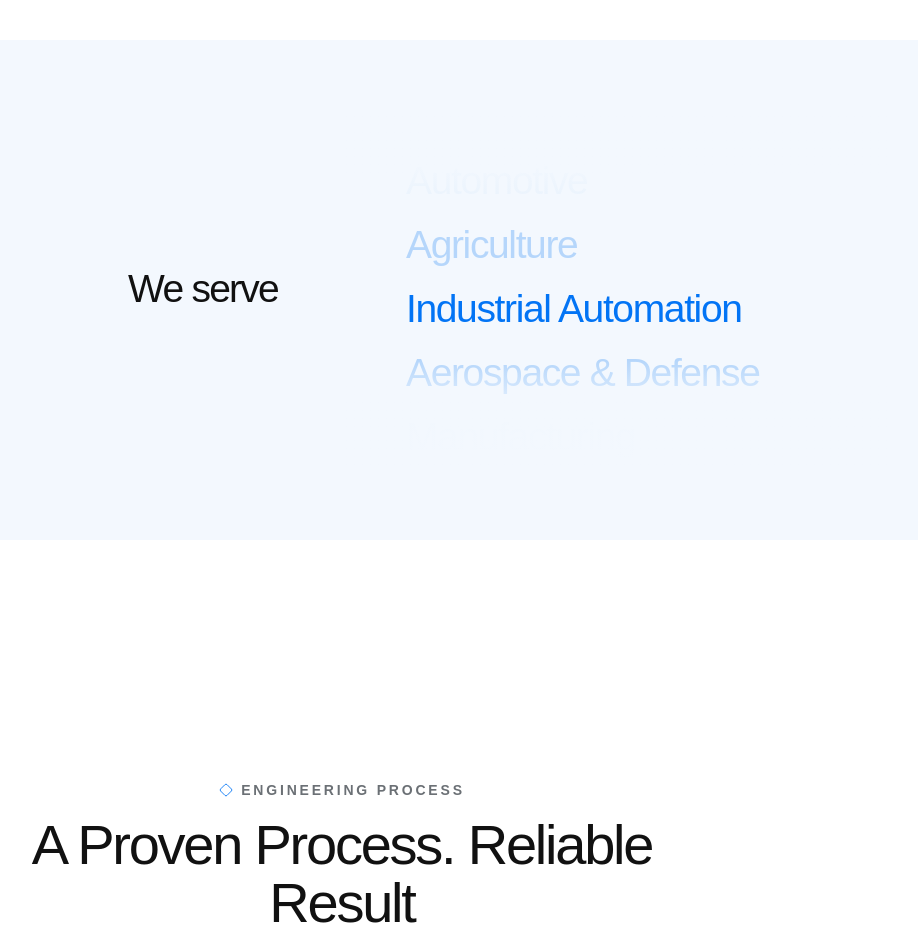
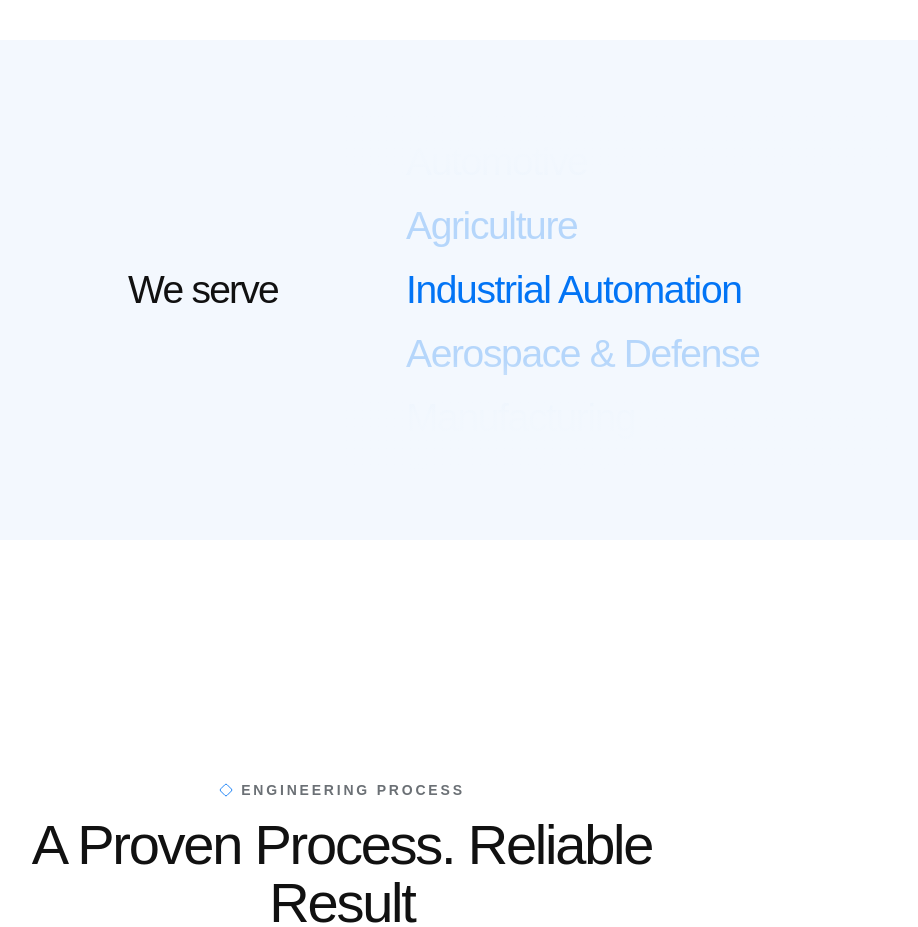
Before and after one commit to zdawan/landingpage-techliar, a Next.js app: page / in a window 1280 px wide. Shown: the part 4140-5067 px from the top of the page, without its empty margins (298-1216 px from the left). Built offline with nearby package versions, Linux system fonts and the light colour scheme; a web font is replaced by a local one.

Commit message:
Home page animation alignment solved - final

```diff
--- a/src/components/IndustriesWeWork.js
+++ b/src/components/IndustriesWeWork.js
@@ -51,7 +51,7 @@ export default function IndustriesWeWork() {
 
                         <div className="relative z-20 flex w-full items-center justify-center md:justify-end md:pr-10 lg:pr-16">
 
-                            <h3 className="whitespace-nowrap text-center text-[24px] font-medium tracking-[-0.045em] text-[#111111] sm:text-[30px] md:text-right md:text-[39px]">
+                            <h3 className="flex h-[64px] items-center whitespace-nowrap text-center text-[24px] font-medium leading-none tracking-[-0.045em] text-[#111111] sm:text-[30px] md:text-right md:text-[36px] lg:text-[39px]">
                                 We serve
                             </h3>
 
@@ -59,26 +59,26 @@ export default function IndustriesWeWork() {
 
                         {/* BOTTOM ON MOBILE / RIGHT ON DESKTOP */}
 
-                        <div className="relative flex h-[240px] w-full items-center justify-center overflow-hidden sm:h-[280px] md:h-[360px] md:justify-start md:pl-10 lg:pl-16">
+                        <div className="relative flex h-[320px] w-full items-center justify-center overflow-hidden sm:h-[340px] md:h-[360px] md:justify-start md:pl-10 lg:pl-16">
 
                             {/* TOP FADE */}
 
-                            <div className="pointer-events-none absolute left-0 right-0 top-0 z-20 h-[80px] bg-gradient-to-b from-[#F3F8FE] via-[#F3F8FE]/90 to-transparent sm:h-[100px] md:h-[110px]" />
+                            <div className="pointer-events-none absolute left-0 right-0 top-0 z-20 h-[100px] bg-gradient-to-b from-[#F3F8FE] via-[#F3F8FE]/90 to-transparent sm:h-[110px]" />
 
                             {/* BOTTOM FADE */}
 
-                            <div className="pointer-events-none absolute bottom-0 left-0 right-0 z-20 h-[80px] bg-gradient-to-t from-[#F3F8FE] via-[#F3F8FE]/90 to-transparent sm:h-[100px] md:h-[110px]" />
+                            <div className="pointer-events-none absolute bottom-0 left-0 right-0 z-20 h-[100px] bg-gradient-to-t from-[#F3F8FE] via-[#F3F8FE]/90 to-transparent sm:h-[110px]" />
 
                             {/* CENTER ACTIVE INDICATOR */}
 
-                            <div className="pointer-events-none absolute left-0 right-0 top-1/2 z-10 h-[56px] -translate-y-1/2 md:h-[64px]" />
+                            <div className="pointer-events-none absolute left-0 right-0 top-1/2 z-10 h-[64px] -translate-y-1/2" />
 
                             {/* LIST */}
 
                             <div
                                 className="absolute left-0 flex w-full flex-col items-center text-center transition-transform duration-700 ease-[cubic-bezier(0.22,1,0.36,1)] md:left-10 md:w-[calc(100%-40px)] md:items-start md:text-left lg:left-16 lg:w-[calc(100%-64px)]"
                                 style={{
-                                    transform: `translateY(calc(50% - ${(activeIndex + 0.5) * 56}px))`,
+                                    transform: `translateY(calc(50% - ${(activeIndex + 0.5) * 64}px))`,
                                 }}
                             >
                                 {industries.map((industry, index) => {
@@ -90,17 +90,20 @@ export default function IndustriesWeWork() {
                                             key={industry}
                                             onClick={() => setActiveIndex(index)}
                                             className={`
-                                                h-[56px]
+                                                flex
+                                                h-[64px]
                                                 w-full
+                                                items-center
+                                                justify-center
                                                 text-center
                                                 text-[20px]
                                                 font-medium
-                                                leading-[1.1]
+                                                leading-none
                                                 tracking-[-0.035em]
                                                 transition-all
                                                 duration-500
                                                 sm:text-[26px]
-                                                md:h-[64px]
+                                                md:justify-start
                                                 md:text-left
                                                 md:text-[36px]
                                                 lg:text-[39px]
```
